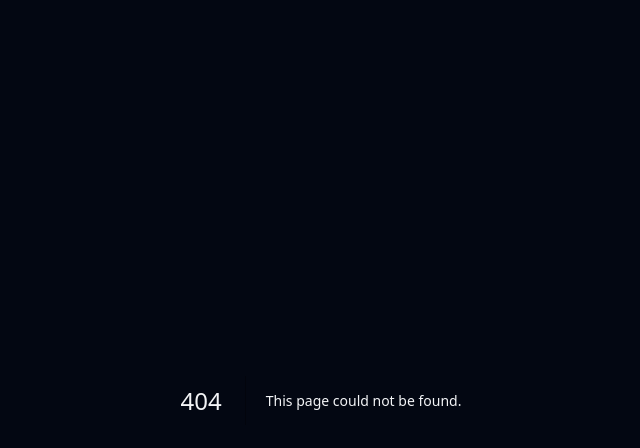
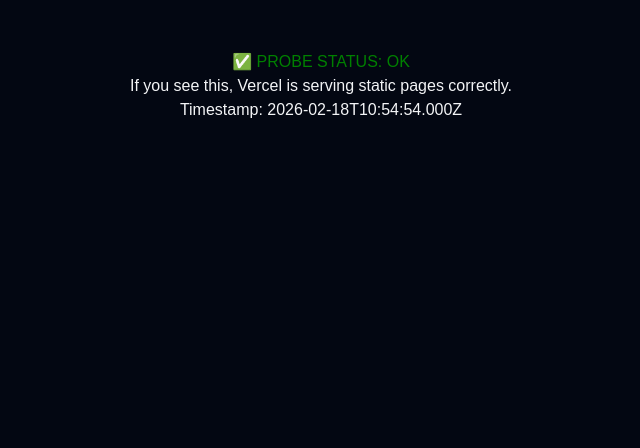
Before and after one commit to FelipeCgrillo/liquidapp, a Next.js app: page /probe in a window 1280 px wide. Before the commit this address had no page. Shown: the top 448 px of the page, without its empty margins (319-959 px from the left). Built offline with nearby package versions, Linux system fonts and the light colour scheme.

Commit message:
chore: add probe route for debugging

```diff
--- /dev/null
+++ b/src/app/probe/page.tsx
@@ -0,0 +1,9 @@
+export default function ProbePage() {
+    return (
+        <div style={{ padding: '50px', fontFamily: 'sans-serif', textAlign: 'center' }}>
+            <h1 style={{ color: 'green' }}>✅ PROBE STATUS: OK</h1>
+            <p>If you see this, Vercel is serving static pages correctly.</p>
+            <p>Timestamp: {new Date().toISOString()}</p>
+        </div>
+    );
+}
```
